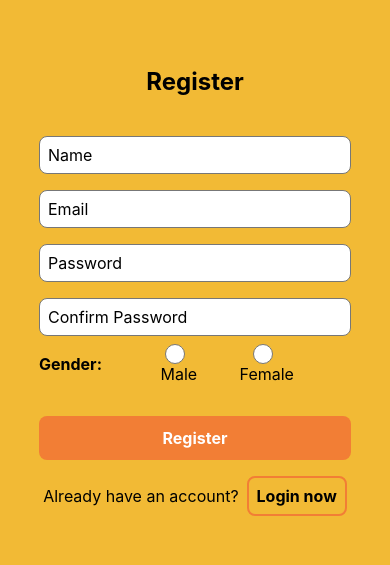
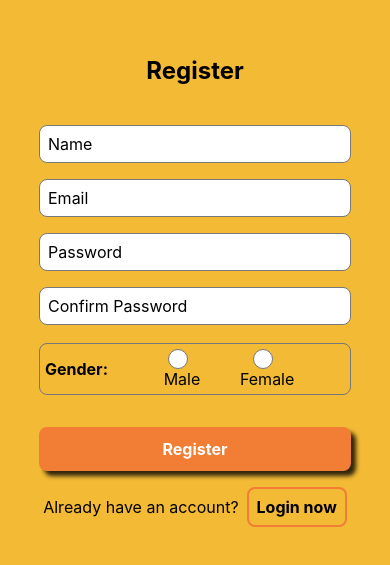
Before and after one commit to Linhhuynhnhut/NT144, a React Native app: screen /Register in a window 390 px wide. Shown: the part 131-696 px from the top of the page. Built offline with nearby package versions, Linux system fonts and the light colour scheme.

Commit message:
update button

```diff
--- a/src/screens/LoginScreen.js
+++ b/src/screens/LoginScreen.js
@@ -74,6 +74,14 @@ const styles = StyleSheet.create({
     marginTop: 32,
     width: '100%',
     alignItems: 'center',
+    shadowColor: "#000",
+    shadowOffset: {
+      width: 5,
+      height: 5,
+    },
+    shadowOpacity: 0.8,
+    shadowRadius: 4,
+    elevation: 5,
   },
   buttonText: {
     color: '#fff',
--- a/src/screens/RegisterScreen.js
+++ b/src/screens/RegisterScreen.js
@@ -111,6 +111,11 @@ const styles = StyleSheet.create({
     alignItems: 'center',
     marginBottom: 16,
     width: '80%',
+    marginTop: 10,
+    borderColor:'#777',
+    borderWidth:1,
+    borderRadius: 8,
+    padding: 5,
   },
 
   genderLabel: {
@@ -152,6 +157,14 @@ const styles = StyleSheet.create({
     marginTop: 16,
     width: '80%',
     alignItems: 'center',
+    shadowColor: "#000",
+    shadowOffset: {
+      width: 5,
+      height: 5,
+    },
+    shadowOpacity: 0.8,
+    shadowRadius: 4,
+    elevation: 5,
   },
   buttonText: {
     color: '#fff',
```
